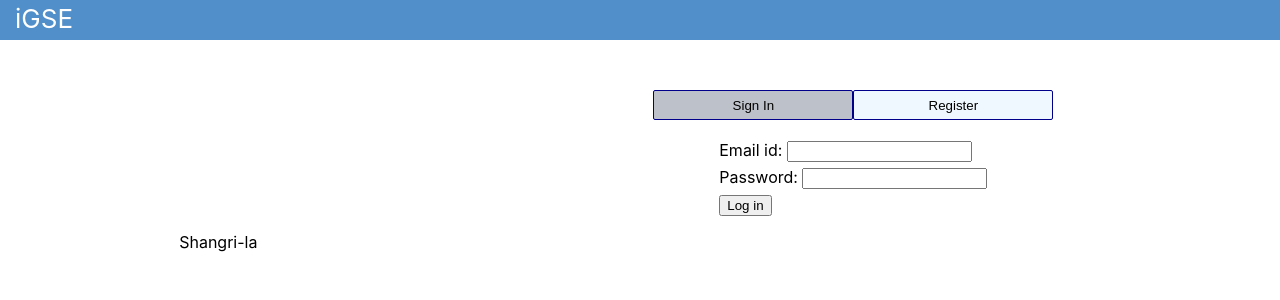
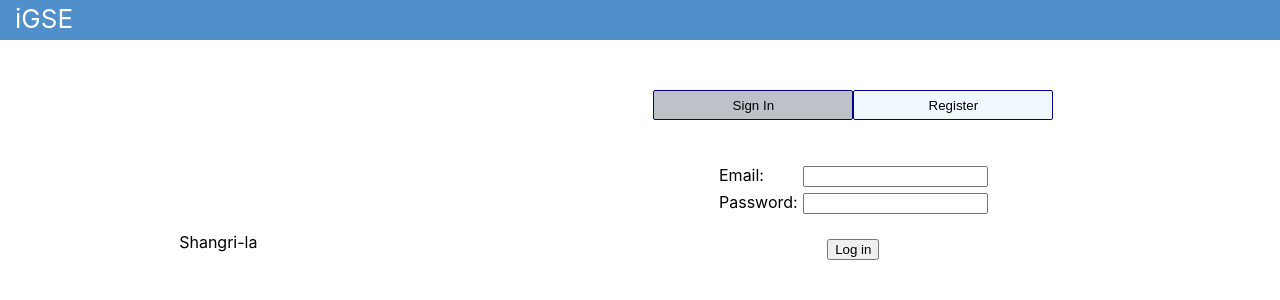
Before and after one commit to MuzammiLFive/shangri-la, a React (Create React App) app in the folder frontend/: page / in a window 1280 px wide. Shown: the top 300 px of the page. Built offline with nearby package versions, Linux system fonts and the light colour scheme.

Commit message:
Updated login component with error handling and style

```diff
--- a/frontend/src/authentication/login.css
+++ b/frontend/src/authentication/login.css
@@ -13,6 +13,14 @@
 }
 
 .error {
+    height: 20px;
     color: orangered;
     font-size: 15px;
+    font-family: sans-serif;
 }
+
+.submit {
+    padding-top: 20px;
+    display: flex;
+    justify-content: center;
+}
--- a/frontend/src/authentication/login.tsx
+++ b/frontend/src/authentication/login.tsx
@@ -1,10 +1,10 @@
 import React from "react";
 import './login.css';
 import {preloginPost} from "../common/http";
+import {ErrorTag} from "../error-tag/error-tag";
 
 interface loginState {
-    emailError?: string;
-    passwordError?: string;
+    error?: string;
 }
 
 interface loginResponse {
@@ -17,28 +17,27 @@ export class Login extends React.Component<any, loginState> {
     constructor(props: any) {
         super(props);
         this.state = {
-            emailError: "",
-            passwordError: ""
+            error: undefined
         }
     }
 
     login() {
         const email = (document.getElementById("email") as HTMLInputElement).value;
         if (email === "") {
-            alert("Email cannot be empty");
+            this.setState({error: "Email cannot be empty"});
             return;
         }
         const password = (document.getElementById("password") as HTMLInputElement).value;
         if (password === "") {
-            alert("password cannot be empty");
+            this.setState({error: "password cannot be empty"});
             return;
         }
 
         preloginPost("/api/login", {"email": email, "password": password})
             .then(response => {
                 if (!response?.ok) {
-                    alert("Login error");
-                    throw new Error("Login error");
+                    this.setState({error: "Email or password invalid"})
+                    throw new Error("Email or password invalid");
                 }
                 return response?.json() as unknown as loginResponse
             }).then(json => {
@@ -52,26 +51,25 @@ export class Login extends React.Component<any, loginState> {
     }
 
     toggleError(hidden: boolean) {
-        const element = document.getElementById("error") as HTMLDivElement;
-        element.hidden = hidden;
+        this.setState({error: undefined});
     }
 
     render() {
         return (
             <div className="login">
+                <div className="error">
+                    {!!this.state.error ? <ErrorTag id="1" error={this.state.error}/> : ""}
+                </div>
                 <div className="cell">
-                    <div>Email id: <input id="email" type="email" required onClick={() => this.toggleError(true)}/>
+                    <div>Email: </div><div><input id="email" type="email" required onClick={() => this.toggleError(true)}/>
                     </div>
                 </div>
                 <div className="cell">
-                    <div>Password: <input id="password" type="password" required
+                    <div>Password: </div><div><input id="password" type="password" required
                                           onClick={() => this.toggleError(true)}/></div>
                 </div>
-                <div id="error" hidden>
-                    Invalid username or password
-                </div>
-                <div className="cell">
-                    <div><input type="submit" value="Log in" onClick={() => this.login()}/></div>
+                <div className="submit">
+                    <input type="submit" value="Log in" onClick={() => this.login()}/>
                 </div>
             </div>
         );
```
